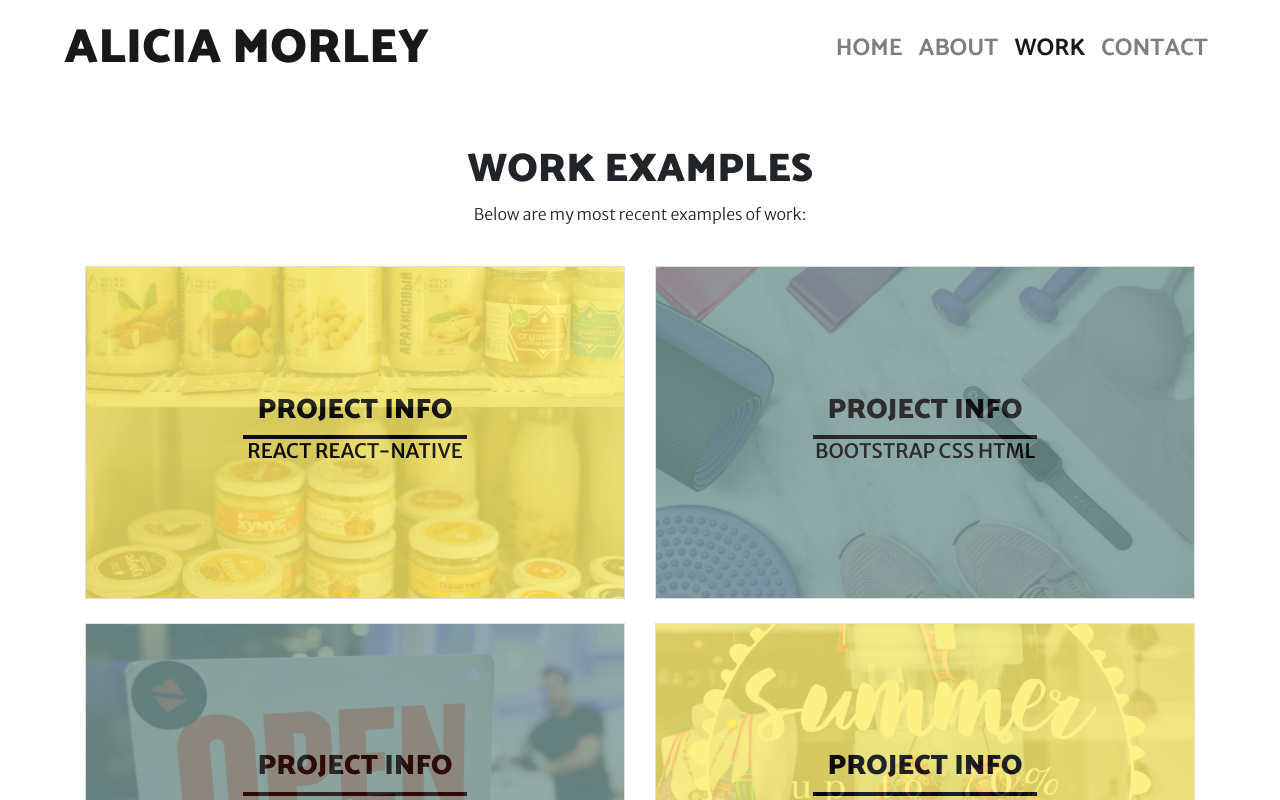
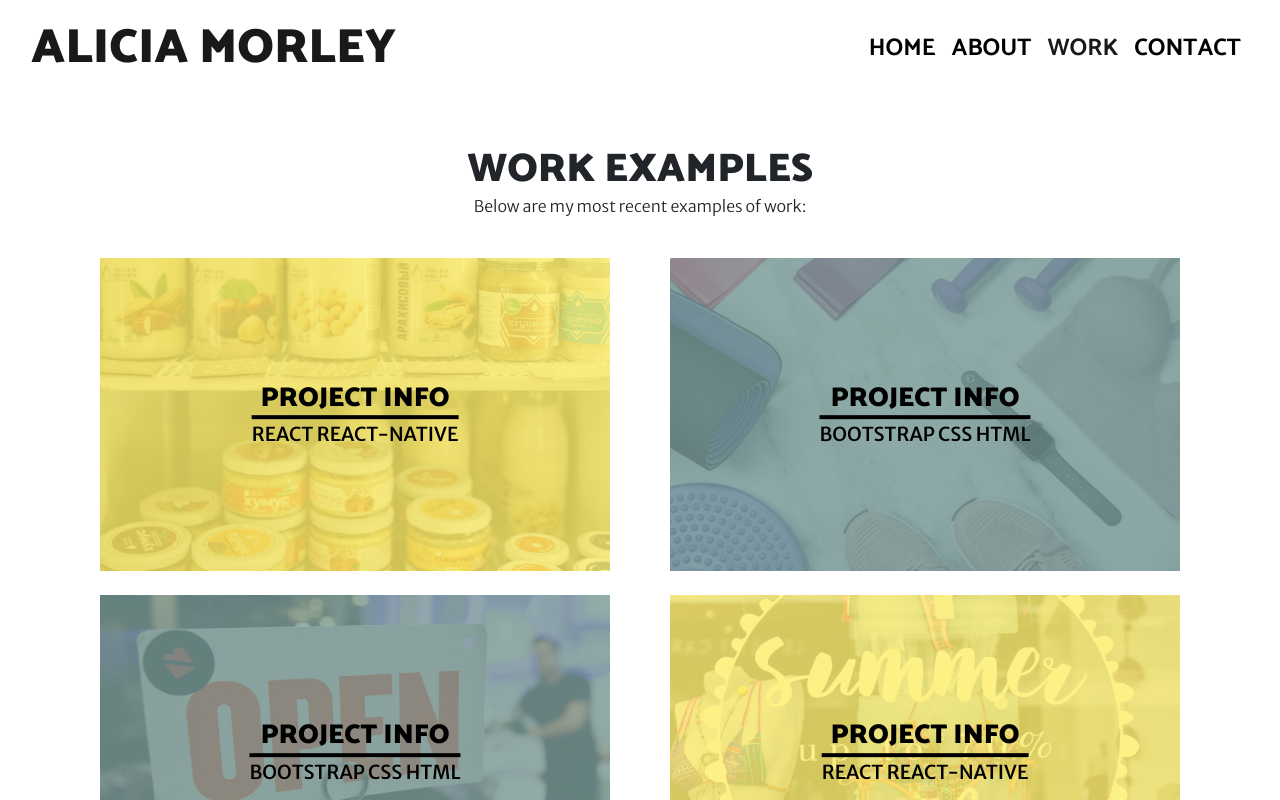
Before and after one commit to Alicia-M-M/alicia-morley-portfolio-site, a React (Create React App) app: page /work in a window 1280 px wide. Shown: the top 800 px of the page. Built offline with nearby package versions, Linux system fonts and the light colour scheme.

Commit message:
styling-v1

```diff
--- a/src/App.css
+++ b/src/App.css
@@ -1,25 +1,42 @@
 body {
   font-family:"Merriweather Sans";
   font-weight:300;
+  margin:0px;
+  padding:0px;
 }
 
-h1,h3{
+h1,h3,h2{
   font-family:"Catamaran";
   font-weight:900;
+  margin:0px;
 }
 
-h2 {
+h4 {
   font-family:"Catamaran";
   font-weight:700;
+  margin:0px;
+}
+
+h1{
+  font-size: 7rem;
+}
+
+h2{
+  font-size:2.5rem;
+}
+h3{
+  font-size:1.3rem;
 }
 
 h4{
-  font-family:"Catamaran";
-  font-weight:700;
   font-size: 1rem;
 }
 
-/* buttons */
+h5{
+  font-size:1rem;
+}
+
+/* GeneralButtons */
 
 .button-styling-green{
   color:#FFFFFF;
@@ -30,7 +47,22 @@ h4{
   border-color:transparent;
 }
 
-/* navbar */
+/* HeaderComponent */
+
+.navbar-light .navbar-nav .nav-link{
+  color:black;
+}
+
+.navbar-light .navbar-toggler{
+  border:none;
+}
+.navbar-light .navbar-toggler-icon{
+  border:none;
+}
+
+.navbar-light .navbar-nav .nav-link:hover{
+  color:grey;
+}
 
 .nav-link{
   font-family:"Catamaran";
@@ -46,22 +78,51 @@ h4{
   color:black;
 }
 
-/* hero-graphic */
+/* GraphicComponent */
 
 .overlayed-text{
   position:absolute;
-  top: 50%;
+  top: 40%;
   left: 50%;
   transform: translate(-50%, -50%);
 }
 .overlayed-text h4{
-  font-size: 0.1rem;
+  font-size: 1rem;
 }
 .hero-graphic-photo{
+  max-width:1893px;
   position: relative;
+  color:black;
 }
 
-/* footer */
+.graphic-intro-text{
+  max-width:200px;
+}
+
+/* below-ovelay-works-but-do-not-use */
+/* .colour-overlay:before {
+  background-color:#FDEE67;
+  position: absolute;
+  opacity: 0.8;
+  border-radius:0px;
+  left: 0;
+  right: 0;
+  top: 0;
+  bottom: 0;
+  content: ' ';
+} */
+
+.colour-overlay{
+  position:relative;
+}
+
+
+.hero-graphic-photo img{
+  object-fit:cover;
+  min-height:300px;
+}
+
+/* FooterComponent */
 
 .site-footer {
   color:#FFFFFF;
@@ -71,23 +132,21 @@ h4{
   line-height: 60px;
 }
 
-/* work-component */
+/* WorkComponent */
+.work-project-info, .work-project-software{
+  color:black;
+  margin-bottom:0px;
+}
 
 .back-arrow{
   background:none;
   border:none;
   color:black;
   font-weight:900;
+  transition: all 0.3s ease-in-out;
 }
 
 .back-arrow:hover{
-  color:grey;
-  background:none;
-  border:none;
-  text-decoration:none;
-}
-
-.back-arrow:active{
   color:grey;
   background:none;
   border:none;
@@ -105,15 +164,16 @@ h4{
 }
 
 .colour-overlay-container-green{
+  position:relative;
+}
+
+.colour-overlay-container-green:after{
   background-color: #779A98;
   color:black;
   opacity: 0.8;
+  position:absolute;
+  transition:all 0.9s ease-in-out;
   border-radius:0px;
-}
-
-.colour-overlay-container-green:hover {
-  opacity: 0;
-  transition:all 0.9s ease-in-out;
   left: 0;
   right: 0;
   top: 0;
@@ -121,16 +181,28 @@ h4{
   content: ' ';
 }
 
+.colour-overlay-container-green:hover:after{
+  opacity: 0;
+}
+
+.work-overlayed-text{
+  position:absolute;
+  top: 50%;
+  left: 50%;
+  transform: translate(-50%, -50%);
+}
+
 .colour-overlay-container-yellow{
+  position:relative;
+}
+
+.colour-overlay-container-yellow:after{
   background-color:#FDEE67;
   color:black;
   opacity: 0.8;
+  position:absolute;
+  transition:all 0.9s ease-in-out;
   border-radius:0px;
-}
-
-.colour-overlay-container-yellow:hover {
-  opacity: 0;
-  transition:all 0.9s ease-in-out;
   left: 0;
   right: 0;
   top: 0;
@@ -138,11 +210,22 @@ h4{
   content: ' ';
 }
 
-/* workInfoComponent */
+.colour-overlay-container-yellow:hover:after{
+  opacity: 0;
+}
+
+.work-overlayed-text{
+  position:absolute;
+  top: 50%;
+  left: 50%;
+  transform: translate(-50%, -50%);
+}
 
 .card-work-info-photo {
   border-radius:0px;
 }
+
+/* WorkInfoComponent */
 
 .card-title{
   font-weight: 700;
@@ -182,42 +265,82 @@ h4{
   color: grey;
 }
 
+/* ContactComponent */
+  .form-control{
+    font-size:0.8rem;
+    border-radius:0px;
+    font-weight:300;
+  }
+
+  .form-group label{
+    font-family:"Catamaran";
+    font-weight:700;
+    font-size: 1.5rem;
+  }
+
+  .form-group{
+    font-size: 0.8rem;
+  }
+
 /* media-queries */
 
+@media (min-width: 576px){
+
+}
+
+@media (min-width: 768px){
+  /* WorkInfoComponent */
+  .workInfoCard {
+    flex-direction: row;
+  }
+
+}
+
 @media (min-width: 992px) {
-
+/* HeaderComponent */
   .navbar-brand{
     font-size: 3rem;
   }
 
+  /* OverallStyling */
   h4{
     font-size:1.5rem;
   }
 
+  h3{
+    font-size:1.7rem;
+  }
+
+  h5{
+    font-size:1.2rem;
+  }
+
+  /* GraphicComponent */
   .overlayed-text h4{
     font-size: 1rem;
   }
+    /* WorkInfoComponent */
+  .card-text {
+    font-size:0.9rem;
+  }
 
+  .graphic-intro-text{
+    max-width:250px;
+  }
+
+  /* GraphicComponent */
+  h1{
+    font-size: 10rem;
+  }
+
+  .overlayed-text h4{
+    font-size: 1.1rem;
+  }
 
 }
 
-@media (min-width: 768px){
-  /* workInfoComponent */
-  .workInfoCard {
-    flex-direction: row;
-  }
-
-  .overlayed-text h1{
-    font-size: 4rem;
+@media (min-width: 1200px) {
+  h1{
+    font-size: 12rem;
   }
 }
-
-@media (min-width: 992px){
-.card-text {
-  font-size:0.9rem;
-}
-
-.overlayed-text h1{
-  font-size: 7rem;
-}
-}
--- a/src/components/AboutComponent.js
+++ b/src/components/AboutComponent.js
@@ -7,7 +7,7 @@ function About(props) {
         <div id="about_id" className="container my-5">
             <div classname="row">
                 <div className="col-8 text-center pb-4 mx-auto">
-                    <h1>ABOUT ME</h1>
+                    <h2>ABOUT ME</h2>
                     <p>Contrary to popular belief, Lorem Ipsum is not simply random text. It has roots in a piece of classical Latin literature from 45 BC, making it over 2000 years old. </p>
                 </div>
             </div>
--- a/src/components/GraphicComponent.js
+++ b/src/components/GraphicComponent.js
@@ -3,17 +3,15 @@ import React from 'react';
 function Graphic(props) {
     const graphic = props.hero.map(info => {
         return (
-            <div key={info.id} className="col-12">
+            <div key={info.id}>
                 <RenderHeroGraphicItem info={info} />
             </div>
         )
     });
 
     return (
-        <div className="container">
-            <div className="row">
-                {graphic}
-            </div>
+        <div className="container-fluid">
+            {graphic}
         </div>
     );
 
@@ -21,16 +19,14 @@ function Graphic(props) {
 
 function RenderHeroGraphicItem({ info }) {
     return (
-        <div className="container hero-graphic-container pb-5">
-            <div className="row hero-graphic-photo">
-                <div className="col">
+        <div className="row mx-auto">
+            <div className="col-12 hero-graphic-photo mx-auto">
+                <div className="colour-overlay">
                     <img width="100%" src={info.image} alt={info.title} />
                 </div>
-            </div>
-            <div className="row">
-                <div className="col-4 overlayed-text text-center mx-auto">
+                <div className="overlayed-text text-center ">
                     <h1>{info.title}</h1>
-                    <h4>{info.intro}</h4>
+                    <h4 className="graphic-intro-text mx-auto">{info.intro}</h4>
                 </div>
             </div>
         </div>
--- a/src/components/HeaderComponent.js
+++ b/src/components/HeaderComponent.js
@@ -22,7 +22,7 @@ class Header extends Component {
     render() {
         return (
             <Navbar light className="bg-white" sticky="top" expand="md">
-                <div className="container-fluid px-5">
+                <div className="container-fluid">
                     <NavbarBrand className="mr-auto" href="/home">ALICIA MORLEY</NavbarBrand>
                     <NavbarToggler onClick={this.toggleNav} />
                     <Collapse isOpen={this.state.isNavOpen} navbar>
--- a/src/components/WorkComponent.js
+++ b/src/components/WorkComponent.js
@@ -1,8 +1,9 @@
 import React from 'react';
-import { Card, CardImg,  CardBody, CardImgOverlay } from 'reactstrap';
 import { Link } from 'react-router-dom';
 
 function RenderWorkCardItem({ example }) {
+
+    // withoutHoverState
     // return (
     //     <Card className="work-card">
     //         <Link to={`/work/${example.id}`}>
@@ -16,18 +17,36 @@ function RenderWorkCardItem({ example }) {
     //         </Link>
     //     </Card>
     // )
+
+    // hoverStateAdded
+    // return (
+    //     <Card className="work-card">
+    //         <Link to={`/work/${example.id}`}>
+    //             <CardImg className="card-work-info-photo" src={example.image} alt={example.name} />
+    //             <CardImgOverlay className={`d-flex align-items-center${example.color ? ' colour-overlay-container-yellow' : ' colour-overlay-container-green'}`}>
+    //                 <CardBody>
+    //                     <h3 className="text-center">{example.name}</h3><hr className="line-width mx-auto"></hr>
+    //                     <h5 className="text-center">{example.software}</h5>
+    //                 </CardBody>
+    //             </CardImgOverlay>
+    //         </Link>
+    //     </Card>
+    // )
+
     return (
-        <Card className="work-card">
+        <div className="work-card col">
             <Link to={`/work/${example.id}`}>
-                <CardImg className="card-work-info-photo" src={example.image} alt={example.name} />
-                <CardImgOverlay className={`d-flex align-items-center${example.color ? ' colour-overlay-container-yellow' : ' colour-overlay-container-green'}`}>
-                    <CardBody>
-                        <h3 className="text-center">{example.name}</h3><hr className="line-width mx-auto"></hr>
-                        <h5 className="text-center">{example.software}</h5>
-                    </CardBody>
-                </CardImgOverlay>
+                <div className={example.color ? 'colour-overlay-container-yellow' : 'colour-overlay-container-green'}>
+                    <img className="card-work-info-photo img-fluid" src={example.image} alt={example.name} />
+                </div>
+                <div className="d-flex align-items-center">
+                    <div className="work-overlayed-text">
+                        <h3 className="text-center work-project-info">{example.name}</h3><hr className="line-width mx-auto"></hr>
+                        <h5 className="text-center work-project-software pt-1">{example.software}</h5>
+                    </div>
+                </div>
             </Link>
-        </Card>
+        </div>
     )
 }
 
@@ -41,10 +60,10 @@ function Work(props) {
     });
 
     return (
-        <div className="work_id container my-5">
+        <div className="container my-5">
             <div className="row">
                 <div className="col-8 text-center pb-4 mx-auto">
-                    <h1>WORK EXAMPLES</h1>
+                    <h2>WORK EXAMPLES</h2>
                     <p>Below are my most recent examples of work:</p>
                 </div>
             </div>
--- a/src/components/WorkInfoComponent.js
+++ b/src/components/WorkInfoComponent.js
@@ -1,5 +1,5 @@
 import React from 'react';
-import { CardTitle, CardText, Card, CardBody, CardImg, CardFooter, CardSubtitle, Breadcrumb, BreadcrumbItem, Button } from 'reactstrap';
+import { CardTitle, CardText, Card, CardBody, CardImg, CardFooter, CardSubtitle, Breadcrumb, BreadcrumbItem } from 'reactstrap';
 import { Link } from 'react-router-dom';
 import { FontAwesomeIcon } from '@fortawesome/react-fontawesome';
 import { faGithub } from '@fortawesome/free-brands-svg-icons';
@@ -38,9 +38,11 @@ function WorkInfo(props) {
         return (
             <div className="container-fluid">
                 <div className="row">
-                    <div className="col-10 mx-auto">
-                        <Breadcrumb>
-                            <BreadcrumbItem><Link to="/work"><Button className="back-arrow px-2 d-flex align-items-center">{backArrow} <span className="pr-3"></span> BACK</Button></Link>
+                    <div className="col-lg-10 col-md-12 mx-auto">
+                        <Breadcrumb >
+                            <BreadcrumbItem><Link className="back-arrow d-flex align-items-center" to="/work"><div>{backArrow}</div><div className="pl-3">
+                                BACK
+                            </div></Link>
                             </BreadcrumbItem>
                         </Breadcrumb>
                     </div>
```
Also changed, not shown: src/components/ContactComponent.js (+12 -12 lines), public/assets/images/header-v1.png (added), public/assets/images/header-v2.png (added).
